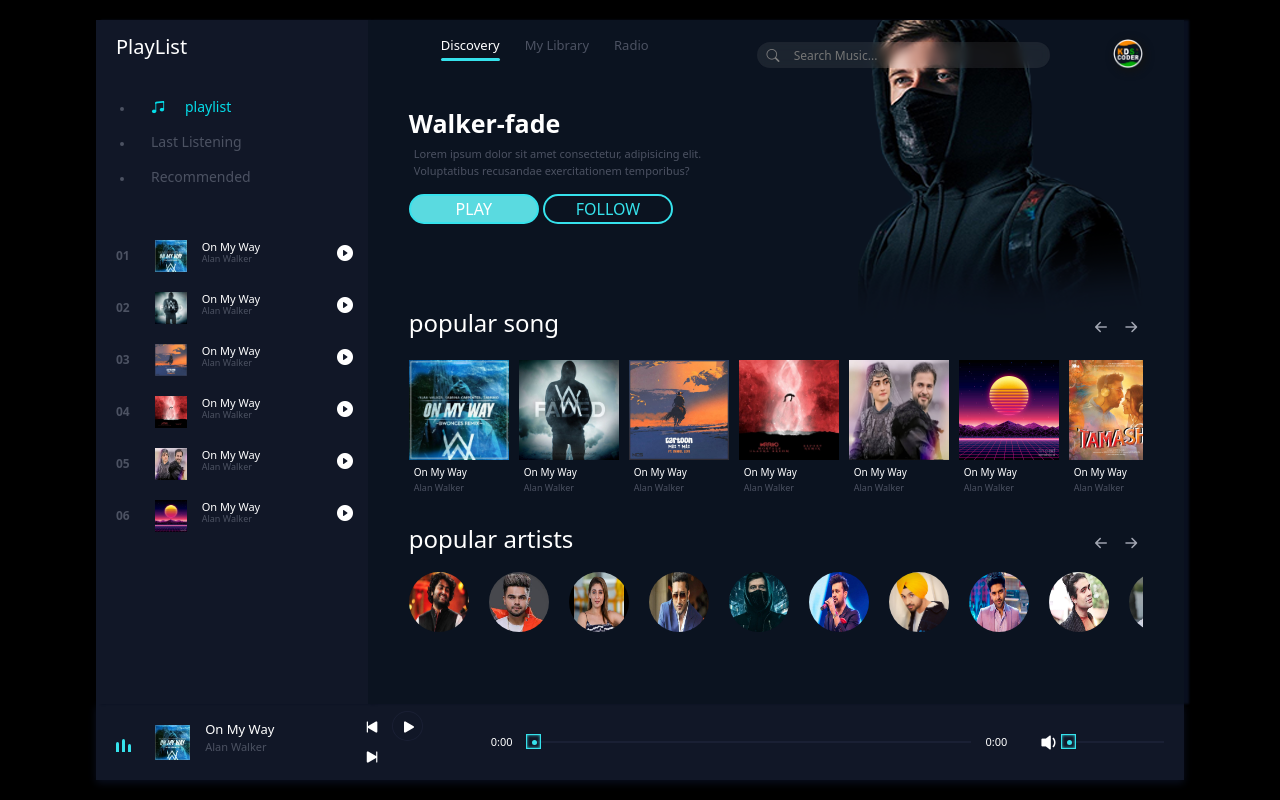
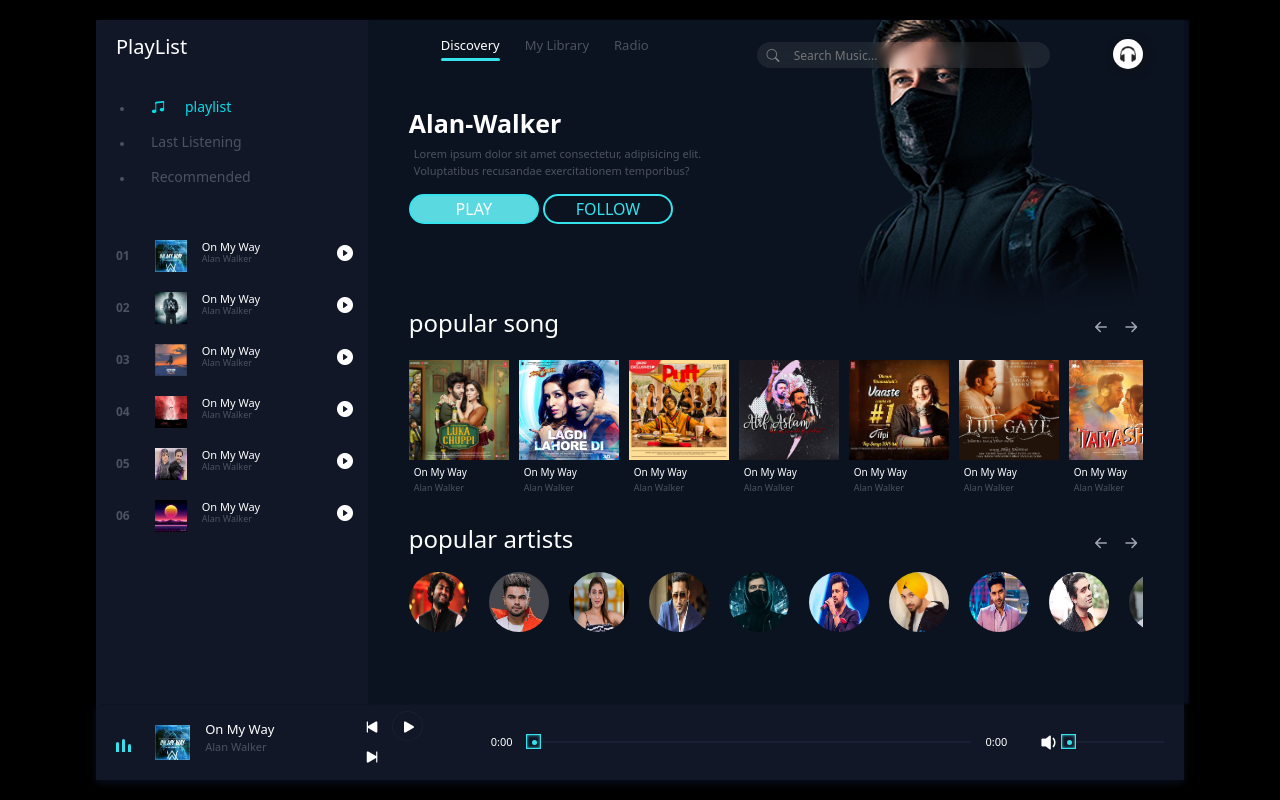
Before and after one commit to sayooj121/Spotify-clone, a plain HTML site: page index.html in a window 1280 px wide. Drawn offline with nearby package versions, Linux system fonts and the light colour scheme.

Commit message:
diffrent img changed

```diff
--- a/index.html
+++ b/index.html
@@ -116,11 +116,11 @@
             <input type="text" placeholder="Search Music..." />
           </div>
           <div class="user">
-            <img src="img/KDS CODER.png" />
+            <img src="img/user1.jpg" />
           </div>
         </nav>
         <div class="content">
-          <h1>Walker-fade</h1>
+          <h1>Alan-Walker</h1>
           <p>
             Lorem ipsum dolor sit amet consectetur, adipisicing elit. <br />
             Voluptatibus recusandae exercitationem temporibus?
@@ -142,7 +142,7 @@
             <!-- alan song1 -->
             <li class="songitem">
               <div class="img-play">
-                <img src="img/1.jpg" />
+                <img src="img/10.jpg" />
                 <i class="bi playlistplay bi-play-circle-fill" id="10"></i>
               </div>
               <h5>
@@ -154,7 +154,7 @@
             <!-- alan song2 -->
             <li class="songitem">
               <div class="img-play">
-                <img src="img/2.jpg" />
+                <img src="img/11.jpg" />
                 <i class="bi playlistplay bi-play-circle-fill" id="11"></i>
               </div>
               <h5>
@@ -166,7 +166,7 @@
             <!-- alan song3 -->
             <li class="songitem">
               <div class="img-play">
-                <img src="img/3.jpg" />
+                <img src="img/12.jpg" />
                 <i class="bi playlistplay bi-play-circle-fill" id="12"></i>
               </div>
               <h5>
@@ -178,7 +178,7 @@
             <!-- alan song4 -->
             <li class="songitem">
               <div class="img-play">
-                <img src="img/4.jpg" />
+                <img src="img/13.jpg" />
                 <i class="bi playlistplay bi-play-circle-fill" id="13"></i>
               </div>
               <h5>
@@ -190,7 +190,7 @@
             <!-- alan song5 -->
             <li class="songitem">
               <div class="img-play">
-                <img src="img/5.jpg" />
+                <img src="img/14.jpg" />
                 <i class="bi playlistplay bi-play-circle-fill" id="14"></i>
               </div>
               <h5>
@@ -202,7 +202,7 @@
             <!-- alan songv6-->
             <li class="songitem">
               <div class="img-play">
-                <img src="img/6.jpg" />
+                <img src="img/15.jpg" />
                 <i class="bi playlistplay bi-play-circle-fill" id="15"></i>
               </div>
               <h5>
```
Also changed, not shown: img/user1.jpg (added).
